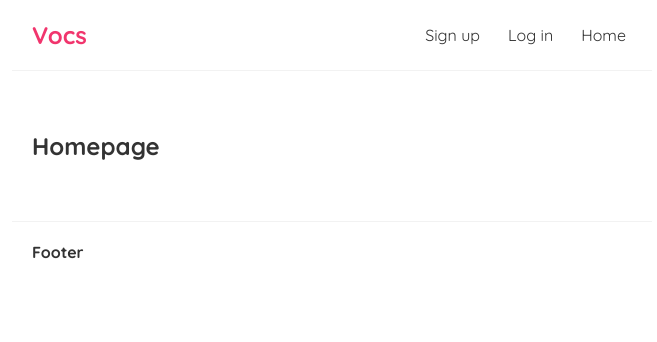
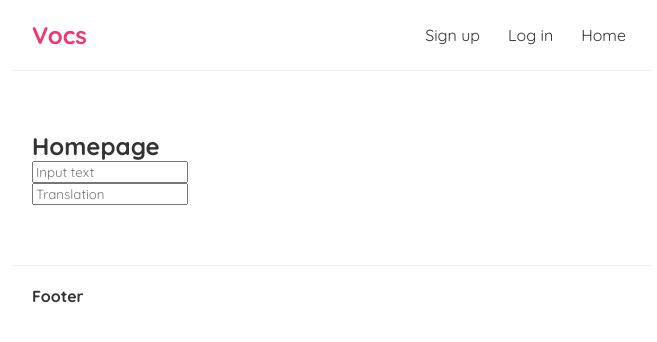
Before and after one commit to TetianaHrunyk/VocabularyLearningApp, a React (Create React App) app: page / in a window 1280 px wide. Shown: the top 342 px of the page, without its empty margins (308-965 px from the left). Built offline with nearby package versions, Linux system fonts and the light colour scheme.

Commit message:
add forms and some components

```diff
--- a/src/components/Home.js
+++ b/src/components/Home.js
@@ -1,7 +1,20 @@
+import Form from "react-bootstrap/Form"
+import {Col} from "react-bootstrap"
+
 const  Home = () => {
     return (
         <div className="home">
             <h2>Homepage</h2>
+            <Form>
+                <Form.Row>
+                    <Col>
+                        <Form.Control placeholder="Input text" />
+                    </Col>
+                    <Col>
+                        <Form.Control placeholder="Translation" />
+                    </Col>
+                </Form.Row>
+            </Form>
         </div>
     );
 }
```
